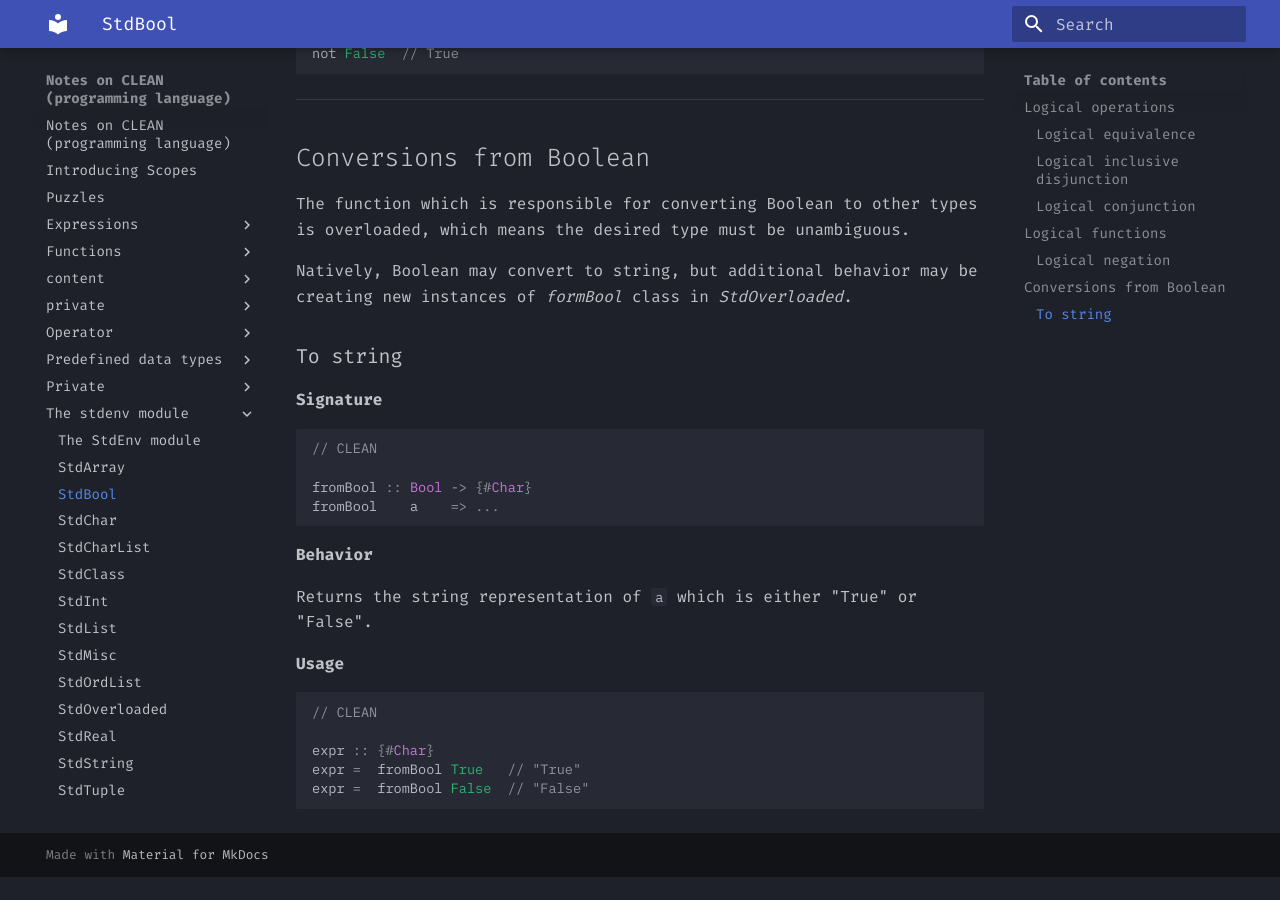
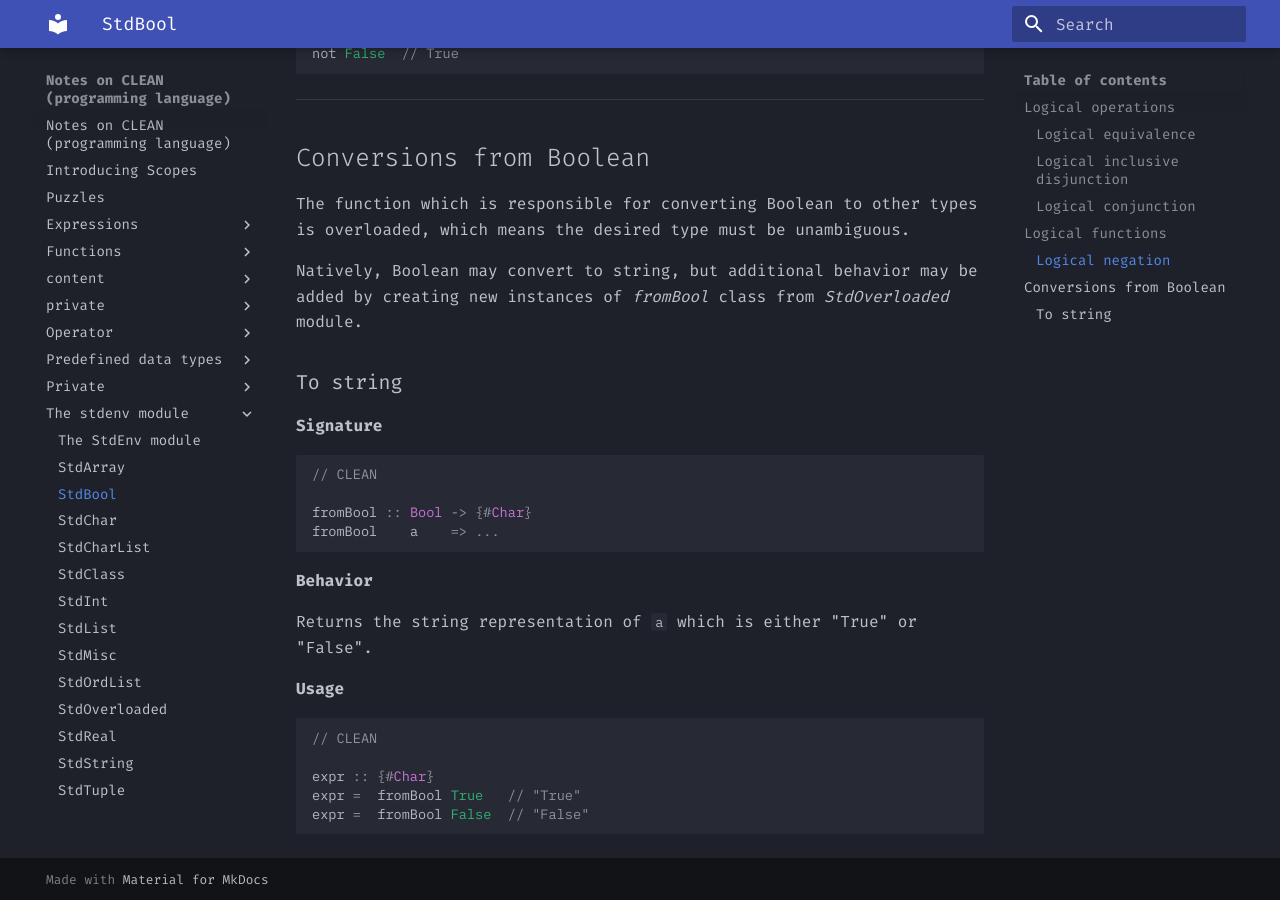
Before and after one commit to Eurydia/notes-on-clean-programming-language, an MkDocs documentation site: the page built from docs/the-stdenv-module/stdbool.md, in a window 1280 px wide and 900 px high, scrolled down 2627 px. Built offline with MkDocs 1.6.1 and Material for MkDocs 9.7.7, drawn with Linux system fonts in a browser that asks for light colours; before the commit the page ends 3504 px from its top, so only the background shows below that.

Commit message:
Update stdbool.md

```diff
--- a/docs/the-stdenv-module/stdbool.md
+++ b/docs/the-stdenv-module/stdbool.md
@@ -134,7 +134,7 @@
 
 The function which is responsible for converting Boolean to other types is overloaded, which means the desired type must be unambiguous.
 
-Natively, Boolean may convert to string, but additional behavior may be creating new instances of *formBool* class in *StdOverloaded*.
+Natively, Boolean may convert to string, but additional behavior may be added by creating new instances of *fromBool* class from *StdOverloaded* module.
 
 ### To string
 
```
